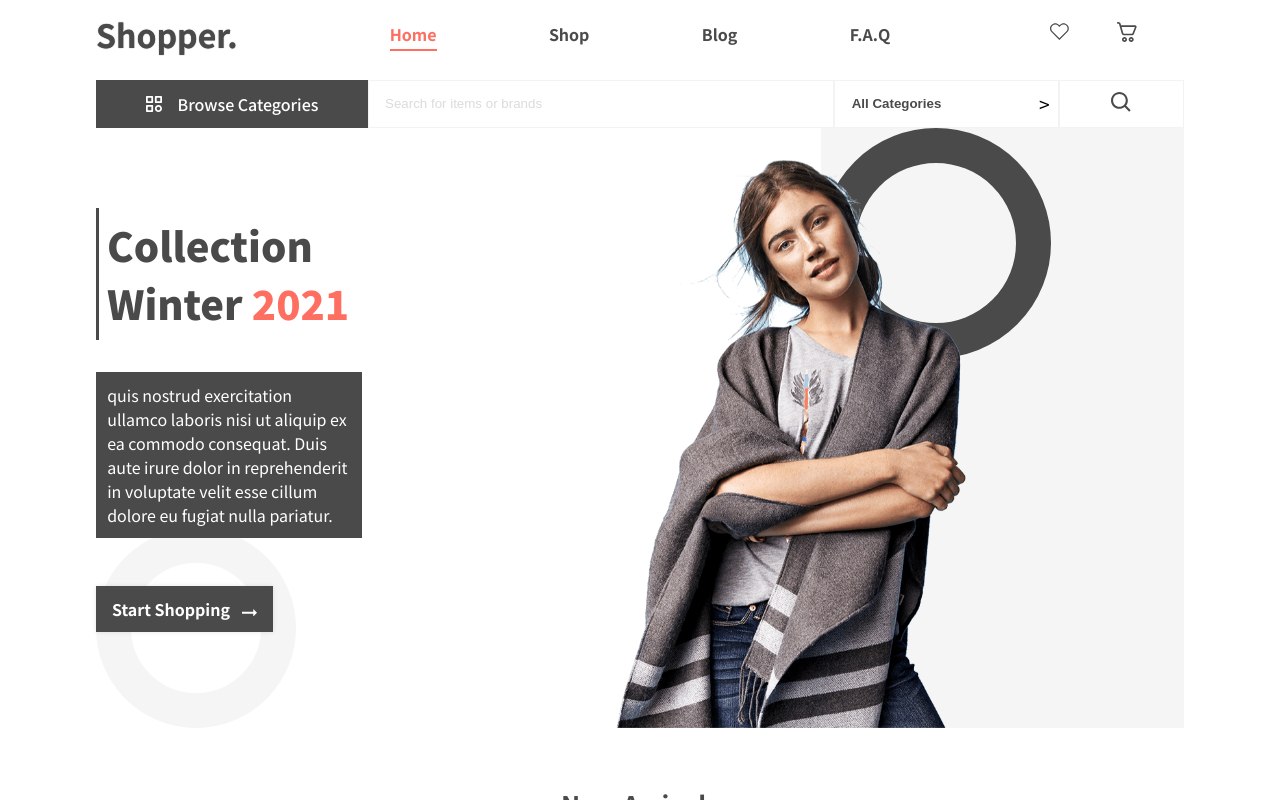
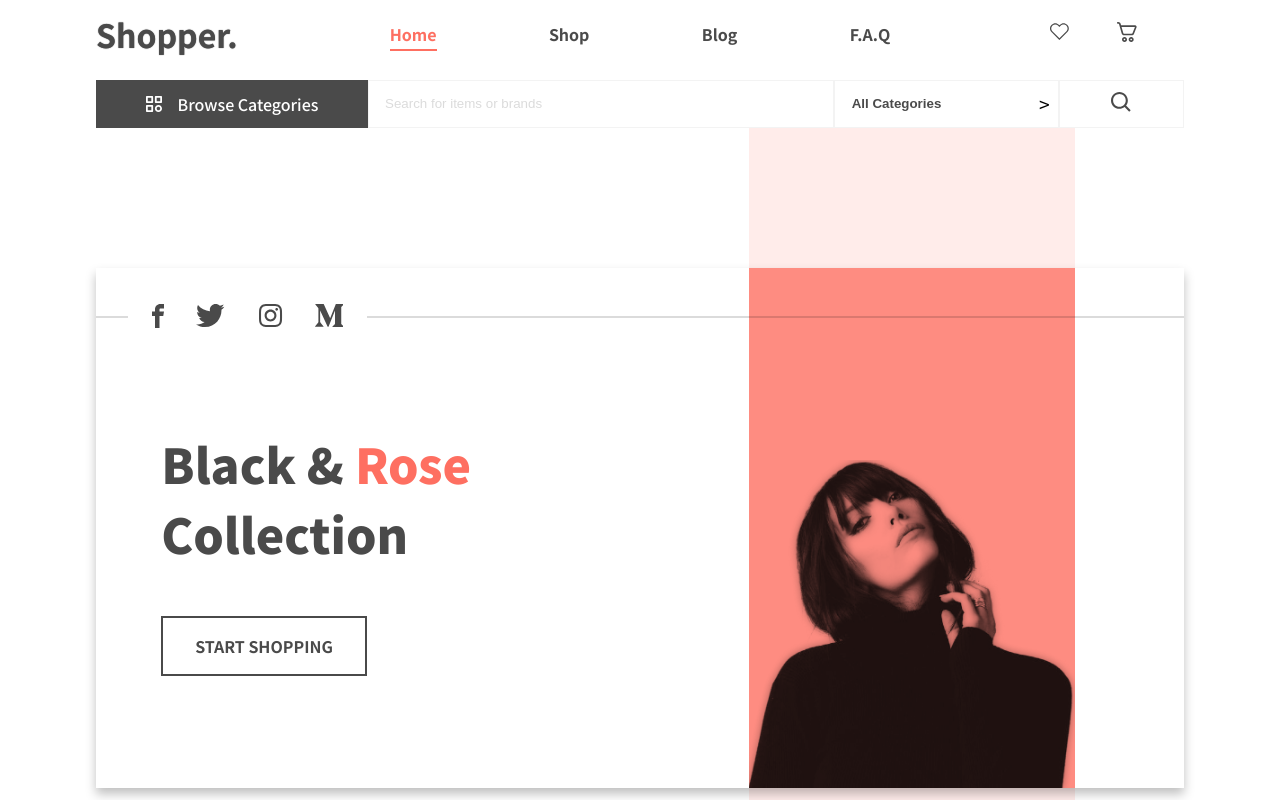
Before and after one commit to Ahd-3hd/next-ecommerce-ts, a Next.js app: page / in a window 1280 px wide. Shown: the top 800 px of the page. Built offline with nearby package versions, Linux system fonts and the light colour scheme.

Commit message:
redesign the header a 3rd time

```diff
--- /dev/null
+++ b/components/HeaderThree/index.style.tsx
@@ -0,0 +1,117 @@
+import styled from "styled-components";
+
+export const Wrapper = styled.header`
+  min-height: 100vh;
+  position: relative;
+  display: flex;
+  align-items: center;
+  justify-content: center;
+`;
+
+export const Background = styled.div`
+  position: absolute;
+  width: 30%;
+  height: 100%;
+  background: ${({ theme: { colors } }) => `${colors.secondary}22`};
+  right: 10%;
+  z-index: 1;
+`;
+
+export const Card = styled.div`
+  flex: 1;
+  height: 65vh;
+  background: #fff;
+  z-index: 2;
+  box-shadow: 0px 6px 10px rgba(0, 0, 0, 0.25);
+  display: flex;
+  position: relative;
+`;
+
+export const ImageSection = styled.div`
+  flex: 1;
+  margin-right: 10%;
+  position: relative;
+  ::after {
+    content: "";
+    position: absolute;
+    right: 0;
+    top: 0;
+    width: 100%;
+    height: 100%;
+    background: ${({ theme: { colors } }) => colors.secondary};
+    z-index: 2;
+    mix-blend-mode: multiply;
+    opacity: 0.8;
+    min-width: 300px;
+  }
+`;
+
+export const Img = styled.img`
+  position: absolute;
+  z-index: 2;
+  width: 100%;
+  right: 0;
+  bottom: 0;
+  z-index: 1;
+  min-width: 300px;
+`;
+
+export const WhiteSection = styled.div`
+  flex: 2;
+
+  display: flex;
+  flex-direction: column;
+  justify-content: center;
+  align-items: flex-start;
+`;
+export const TitleContainer = styled.div`
+  margin-left: 10%;
+`;
+export const Title = styled.p`
+  font-weight: 900;
+  font-size: 3rem;
+  color: ${({ theme: { colors } }) => colors.primary};
+  > span {
+    color: ${({ theme: { colors } }) => colors.secondary};
+  }
+`;
+
+export const ShopButton = styled.a`
+  margin-left: 10%;
+  color: ${({ theme: { colors } }) => colors.primary};
+  font-weight: 600;
+  font-size: 1rem;
+  border: 2px solid ${({ theme: { colors } }) => colors.primary};
+  display: flex;
+  align-items: center;
+  justify-content: center;
+  text-align: center;
+  padding: 1rem 2rem;
+`;
+
+export const SocialContainer = styled.div`
+  position: absolute;
+  top: 0;
+  height: 4rem;
+  width: 100%;
+`;
+export const HorizontalLine = styled.div`
+  border: 1px solid ${({ theme: { colors } }) => `${colors.primary}33`};
+  margin-top: 3rem;
+`;
+
+export const SocialLinksContainer = styled.div`
+  background: #fff;
+  padding: 0.5rem;
+  position: absolute;
+  top: 1.8rem;
+  left: 2rem;
+`;
+export const SocialLink = styled.a`
+  display: inline-block;
+  margin: 0 1rem;
+  > svg {
+    fill: ${({ theme: { colors } }) => colors.primary};
+    height: 1.5rem;
+  }
+`;
--- /dev/null
+++ b/components/HeaderThree/index.tsx
@@ -0,0 +1,70 @@
+import {
+  Wrapper,
+  Background,
+  Card,
+  WhiteSection,
+  ImageSection,
+  Img,
+  TitleContainer,
+  Title,
+  ShopButton,
+  SocialContainer,
+  HorizontalLine,
+  SocialLinksContainer,
+  SocialLink,
+} from "./index.style";
+import Link from "next/link";
+import FacebookIcon from "../../svg/FacebookIcon.svg";
+import InstagramIcon from "../../svg/InstagramIcon.svg";
+import MediumIcon from "../../svg/MediumIcon.svg";
+import TwitterIcon from "../../svg/TwitterIcon.svg";
+
+const HeaderThree = () => {
+  return (
+    <Wrapper>
+      <Background />
+      <Card>
+        <WhiteSection>
+          <TitleContainer>
+            <Title>
+              Black & <span>Rose</span> <br /> Collection
+            </Title>
+          </TitleContainer>
+          <Link href="/shop" passHref>
+            <ShopButton>START SHOPPING</ShopButton>
+          </Link>
+        </WhiteSection>
+        <ImageSection>
+          <Img src="/imgs/header3.png" />
+        </ImageSection>
+        <SocialContainer>
+          <HorizontalLine />
+          <SocialLinksContainer>
+            <Link href="/" passHref>
+              <SocialLink>
+                <FacebookIcon />
+              </SocialLink>
+            </Link>
+            <Link href="/" passHref>
+              <SocialLink>
+                <TwitterIcon />
+              </SocialLink>
+            </Link>
+            <Link href="/" passHref>
+              <SocialLink>
+                <InstagramIcon />
+              </SocialLink>
+            </Link>
+            <Link href="/" passHref>
+              <SocialLink>
+                <MediumIcon />
+              </SocialLink>
+            </Link>
+          </SocialLinksContainer>
+        </SocialContainer>
+      </Card>
+    </Wrapper>
+  );
+};
+
+export default HeaderThree;
--- a/pages/index.tsx
+++ b/pages/index.tsx
@@ -1,10 +1,10 @@
 import Head from "next/head";
-import NewHeader from "../components/NewHeader";
 import ProductsShowcase from "../components/ProductsShowcase";
 import CollectionSection from "../components/CollectionSection";
 import Brands from "../components/Brands";
 import BlogSection from "../components/BlogSection";
 import dummyProducts from "../dummy/dummyProducts.json";
+import HeaderThree from "../components/HeaderThree";
 
 export default function Home({ products }) {
   return (
@@ -12,7 +12,7 @@ export default function Home({ products }) {
       <Head>
         <title>Home</title>
       </Head>
-      <NewHeader />
+      <HeaderThree />
       <ProductsShowcase products={products} title="New Arrivals" />
       <CollectionSection />
       <Brands />
```
Also changed, not shown: public/imgs/header3.png (added).
